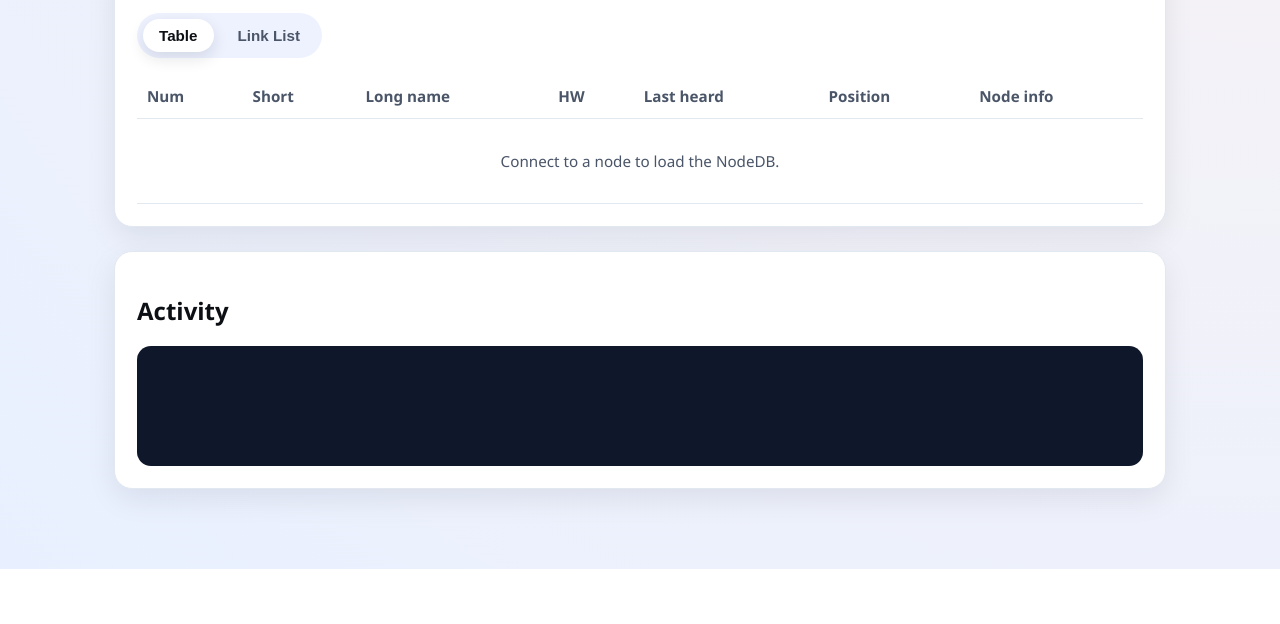
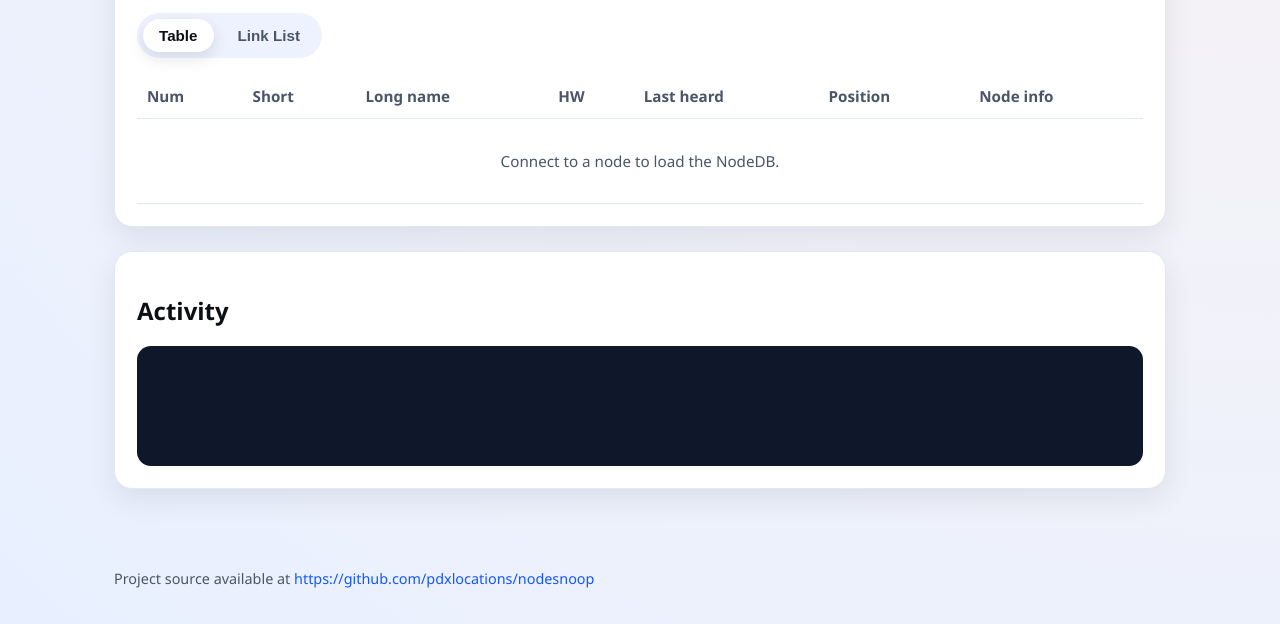
Before and after one commit to pdxlocations/nodesnoop, a plain HTML site: page index.html in a window 1280 px wide. Shown: the part 747-1371 px from the top of the page. Before the commit the page ends 1316 px from the top, so only its background shows below. Drawn offline with Linux system fonts and the light colour scheme.

Commit message:
add footer with project source link and style updates for footer

```diff
--- a/index.html
+++ b/index.html
@@ -139,6 +139,10 @@
         <pre id="log"></pre>
       </section>
     </main>
+    <footer class="app__footer">
+      Project source available at
+      <a href="https://github.com/pdxlocations/nodesnoop">https://github.com/pdxlocations/nodesnoop</a>
+    </footer>
 
     <script type="module" src="./app.js"></script>
   </body>
--- a/styles.css
+++ b/styles.css
@@ -296,6 +296,23 @@ button:disabled {
   word-break: break-all;
 }
 
+.app__footer {
+  max-width: 1100px;
+  margin: 0 auto 36px;
+  padding: 0 24px;
+  color: var(--muted);
+  font-size: 0.9rem;
+}
+
+.app__footer a {
+  color: var(--accent);
+  text-decoration: none;
+}
+
+.app__footer a:hover {
+  text-decoration: underline;
+}
+
 @media (max-width: 800px) {
   .app__header {
     flex-direction: column;
```
Also changed, not shown: nodeinfo.html (+4 -0 lines), 1 other file.
